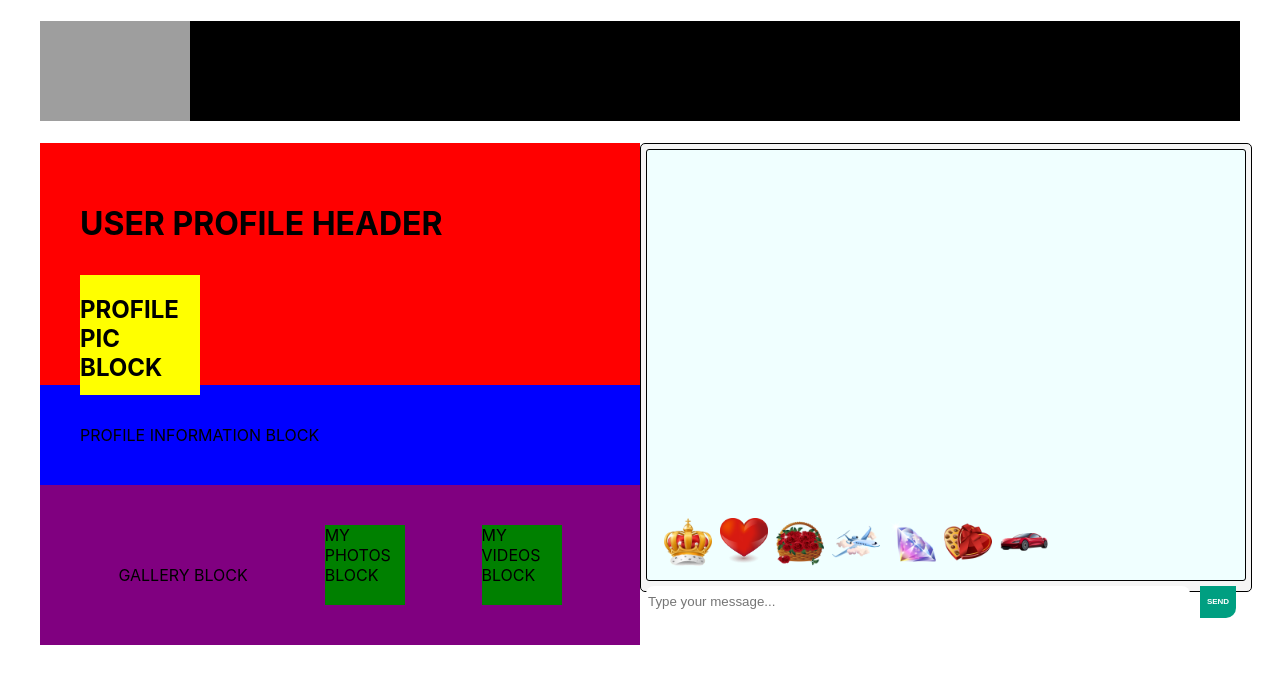
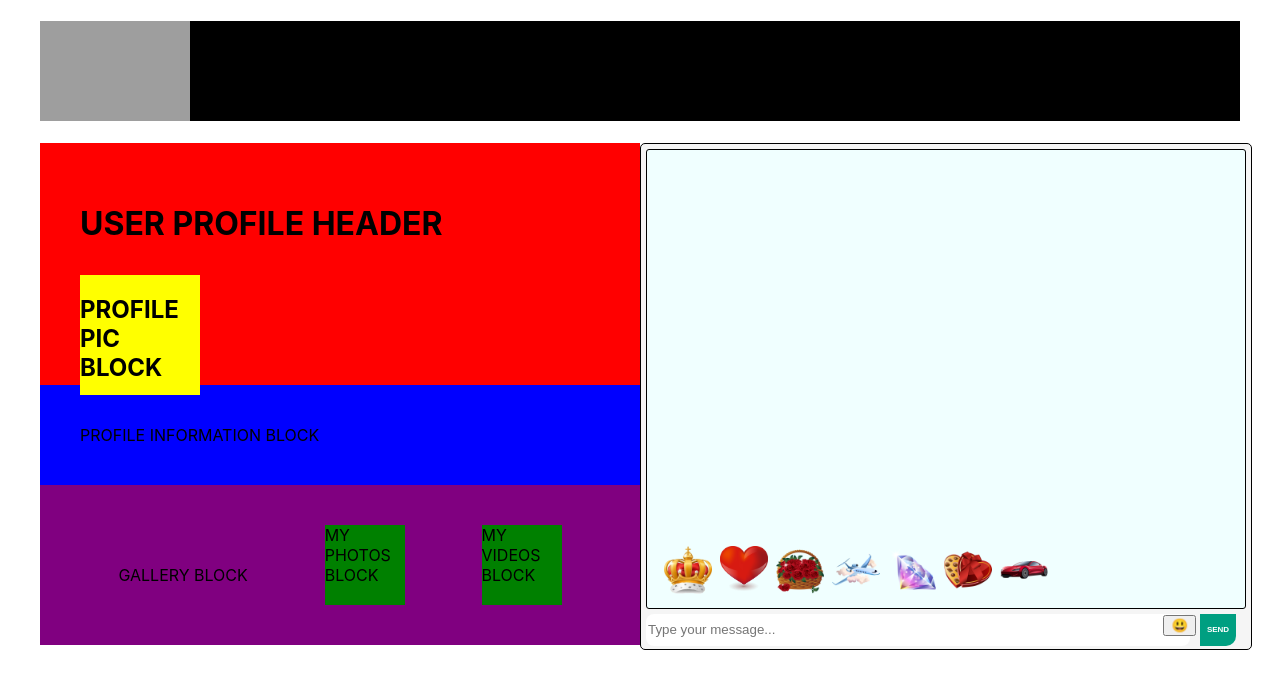
Before and after one commit to rockzNB/ChatBoxReact, a React (Create React App) app: page / in a window 1280 px wide. Shown: the top 688 px of the page. Built offline with nearby package versions, Linux system fonts and the light colour scheme; grey boxes are pictures that could not be loaded.

Commit message:
incomplete version

```diff
--- /dev/null
+++ b/src/pages/Home/chat/EmojiPicker.js
@@ -0,0 +1,22 @@
+import React, { useState } from "react";
+import "./emojiStyles.css";
+
+export default function EmojiPicker(handleClick, emojis) {
+  const [hidden, setHidden] = useState(true);
+
+  return (
+    <div className="emoji_picker">
+      <div className="drawer" hidden={hidden}>
+        {/*{emojis.map((emoji) => (*/}
+        {/*  <img*/}
+        {/*    onClick={() => handleClick(emoji)}*/}
+        {/*    key={emoji.name}*/}
+        {/*    src={emoji.img}*/}
+        {/*    alt={emoji.name}*/}
+        {/*  />*/}
+        {/*))}*/}
+      </div>
+      <button onClick={() => setHidden(!hidden)}>😃</button>
+    </div>
+  );
+}
--- a/src/pages/Home/chat/chat.js
+++ b/src/pages/Home/chat/chat.js
@@ -1,6 +1,7 @@
 import React, { useState, useRef, useEffect } from "react";
 import "./chatStyles.css";
 import GiftRow from "./giftRow";
+import EmojiPicker from "./EmojiPicker";
 
 const giftStyle = {
   height: "3em",
@@ -44,6 +45,18 @@ const gifts = [
   },
 ];
 
+const emojis = [
+  {
+    img: "emojis/hearteyes.png",
+    name: "hearteyes",
+  },
+
+  {
+    img: "emojis/cool.png",
+    name: "cool",
+  },
+];
+
 export default function ChatBox() {
   const [textValue, setTextValue] = useState("");
   const [textMessages, setTextMessages] = useState([]);
@@ -76,6 +89,10 @@ export default function ChatBox() {
   }
   const sendGift = (gift) => {
     setTextMessages([...textMessages, { ...gift, id: new Date() }]);
+  };
+
+  const sendEmoji = (emoji) => {
+    setTextMessages([...textMessages, { ...emoji, id: new Date() }]);
   };
 
   return (
@@ -124,6 +141,7 @@ export default function ChatBox() {
             </text>
             <i></i>
           </button>
+          <EmojiPicker emojis={emojis} handleClick={sendEmoji}></EmojiPicker>
           <GiftRow gifts={gifts} handleClick={sendGift}></GiftRow>
         </form>
       </div>
--- a/src/pages/Home/chat/chatStyles.css
+++ b/src/pages/Home/chat/chatStyles.css
@@ -9,7 +9,7 @@
 
 .chat_window {
   border: 1px solid;
-  height: 420px;
+  height: 448px;
   margin-bottom: 5px;
   overflow: scroll;
   background-color: azure;
@@ -19,7 +19,7 @@
 
 #chat_form {
   position: relative;
-  height: 0;
+  height: 30px;
 }
 .chat_sendBtn {
   background-color: #009f81;
--- /dev/null
+++ b/src/pages/Home/chat/emojiStyles.css
@@ -0,0 +1,13 @@
+.drawer {
+  background-color: black;
+    margin-top: -100px;
+    position: absolute;
+
+}
+
+.emoji_picker {
+  float: right;
+
+
+  transform: translateX(-50px);
+}
```
Also changed, not shown: public/emojis/cool.png (added), public/emojis/hearteyes.png (added).
